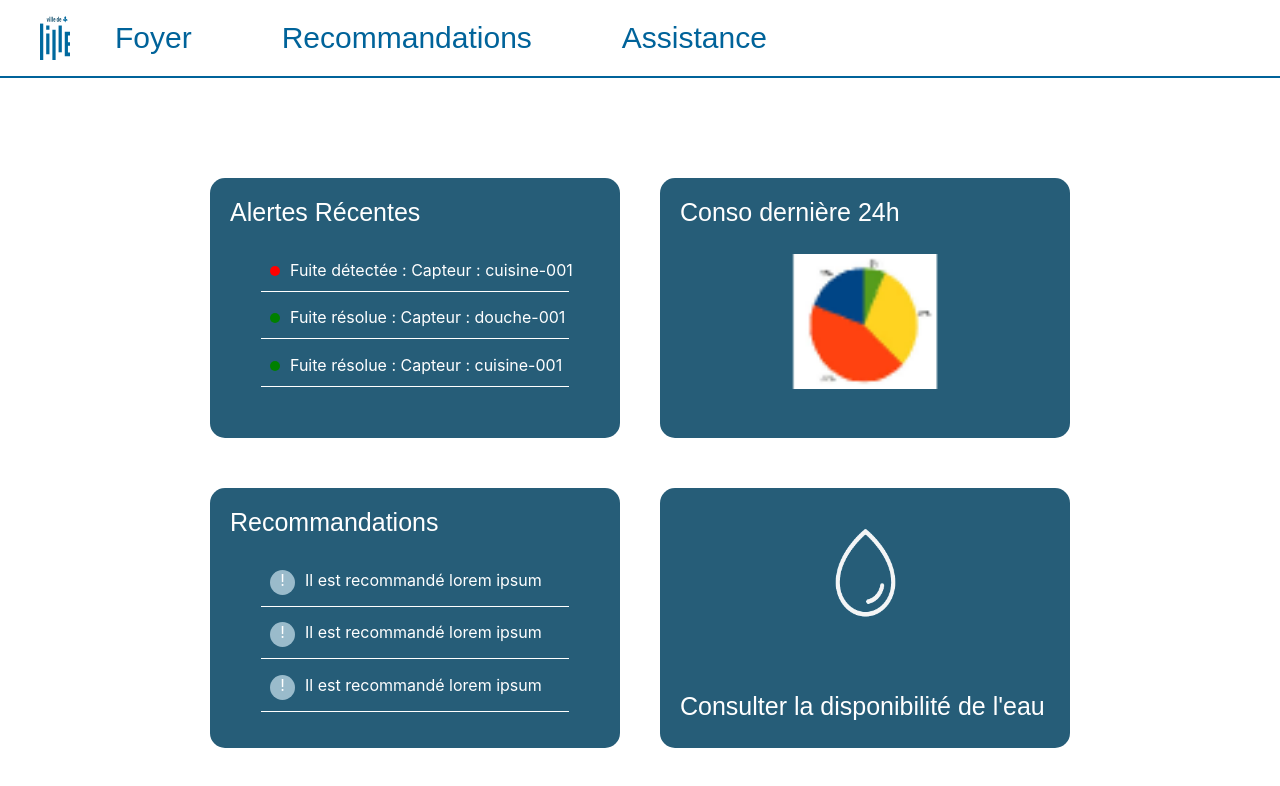
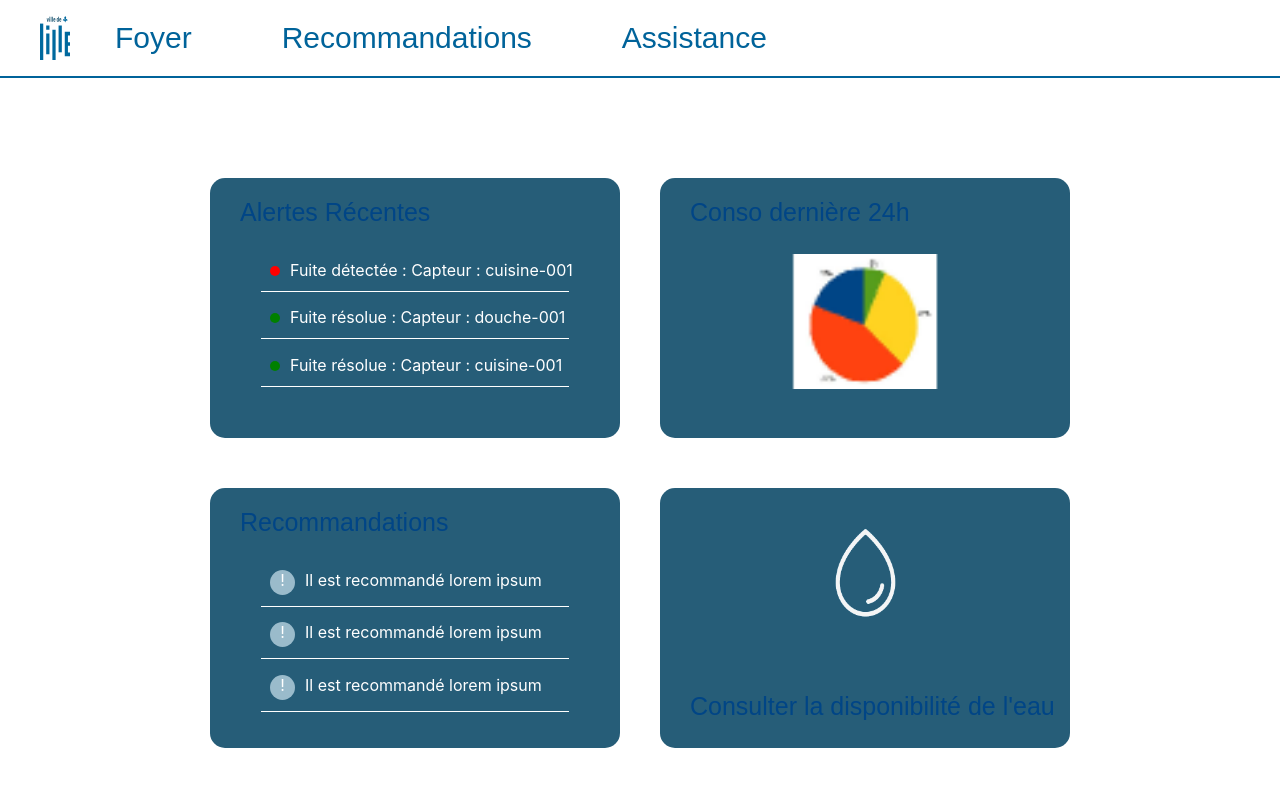
Before and after one commit to Gaetanerk/water_management, a React (Create React App) app: page /accueil in a window 1280 px wide. Shown: the top 786 px of the page. Built offline with nearby package versions, Linux system fonts and the light colour scheme.

Commit message:
modif Css+foyer

```diff
--- a/src/components/foyer/foyer.css
+++ b/src/components/foyer/foyer.css
@@ -107,12 +107,11 @@
 
 }
 
-#titre {
+#titreFoyer {
   font-size: 25px;
   padding-top: 20px;
   margin-left: 20px;
   font-family: 'Ubuntu', sans-serif;
-  color: #ffffff;
 }
 
 .alerteStatut {
```
